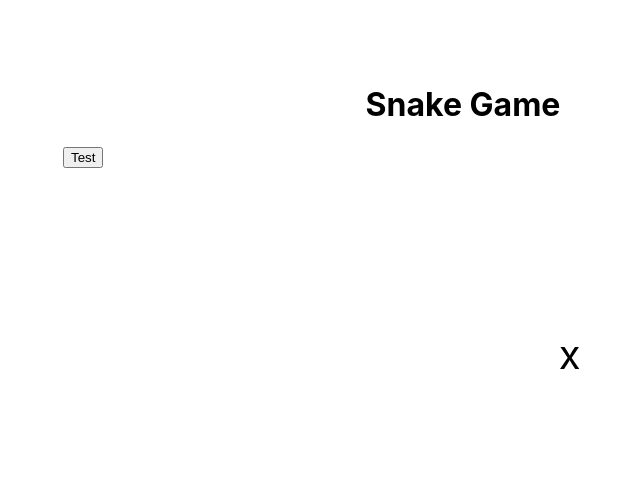
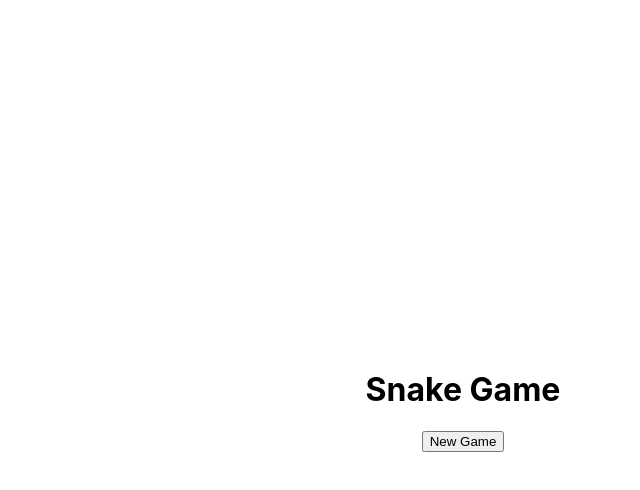
Before and after one commit to tri-vu-12/Snake-Game, a Next.js app: page /game in a window 1280 px wide. Shown: the top 490 px of the page, without its empty margins (177-817 px from the left). Built offline with nearby package versions, Linux system fonts and the light colour scheme.

Commit message:
Gets working snake game

```diff
--- a/game/board.tsx
+++ b/game/board.tsx
@@ -5,126 +5,142 @@
 
 import { FunctionComponent, useEffect, useRef, useState } from "react";
 import styles from '../styles/Board.module.css';
+import { Cell, CellComponent } from "./cell";
 import CellItem from "./cellItem";
-import StudentCode from "./studentCode";
+import Collision from "./collistion";
+import Coordinate from "./coordinate";
+import Direction from "./direction";
+import { BoardHelper, Snake } from "./studentCode";
 
-const GridSize = 15;
+const boardHelper = new BoardHelper();
+const GridSize = boardHelper.getGridSize();
 
-const gridIterator = (callback: (x: number, y: number) => void) => {
-    for(let y = 0; y < GridSize; y++) {
-        for(let x = 0; x < GridSize; x++) {
-            callback(x, y);
+const gridIterator = (callback: (coordinate: Coordinate) => void) => {
+    for (let y = GridSize - 1; y >= 0; y--) {
+        for (let x = 0; x < GridSize; x++) {
+            callback(new Coordinate(x, y));
         }
     }
 }
 
 class BoardManager {
-    private studentCode = new StudentCode();
+    private snake = new Snake();
     private cells = new Map<string, Cell>();
-    public items: CellItem[] = [
-        { x: 0, y: 3, character: 'x', type: 'test' }
-    ];
+    private direction = Direction.RIGHT;
+    private apple: CellItem;
+
     constructor() {
-        gridIterator((x, y) => this.cells.set(`${x}:${y}`, new Cell(x, y)));
+        gridIterator(coordinate => this.cells.set(coordinate.getCoordinateKey(), new Cell(coordinate)));
+        this.updateCells(false);
+        this.apple = this.createApple(); //Just getting around initialization error
     }
 
-    getCell(x: number, y: number) {
-        if(!this.studentCode.isValidCell(GridSize, x, y)) {
-            throw new Error('Index outside grid');
+    createApple() {
+        const freeCells = Array.from(this.cells.values()).filter(cell => !cell.hasItem()).map(cell => cell.coodinate.clone());
+        this.apple = boardHelper.createApple(freeCells);
+        this.getCell(this.apple.coordinate).setItem(this.apple);
+        return this.apple;
+    }
+
+    getCell(coordinate: Coordinate) {
+        const cell = this.cells.get(coordinate.getCoordinateKey());
+        if (!cell) {
+            console.error('FATAL ERROR: Index outside grid');
         }
-
-        const cell = this.cells.get(`${x}:${y}`);
-        if(!cell) {
-            throw new Error('FATAL ERROR: Index outside grid');
-        }
-        return cell;
+        return cell ?? new Cell(coordinate);
     }
 
     update() {
         this.cells.forEach(cell => cell.clearItem());
-        this.studentCode.onUpdate('unimplemented', this.items);
-        this.items.forEach(item => {
-            const cell = this.getCell(item.x, item.y);
+        this.snake.update(this.direction);
+        const collision = this.snake.detectCollision(GridSize, this.apple.coordinate);
+        switch (collision) {
+            case Collision.APPLE:
+                this.snake.consumeApple();
+                this.updateCells(false);
+                this.createApple();
+                break;
+            case Collision.WALL:
+                return 'Your snake slithered into a wall!';
+            case Collision.SNAKE:
+                return 'Your snaked slithered into itself';
+        }
+        this.updateCells();
+        return null;
+    }
+
+    updateCells(includeApple = true) {
+        this.snake.getAllSnakeParts().concat(includeApple ? [this.apple] : []).forEach(item => {
+            const cell = this.getCell(item.coordinate);
             cell.setItem(item);
-            console.log(item, cell);
             cell.onChange();
         });
     }
-}
 
-class Cell {
-    constructor(public x: number, public y: number, private item?: CellItem) {}
-
-    clearItem() {
-        this.item = undefined;
-        this.onChange();
+    handleKeyBoardEvent(event: KeyboardEvent) {
+        this.direction = boardHelper.getDirection(event) ?? this.direction;
     }
-
-    setItem(item: CellItem) {
-        this.item = item;
-        this.onChange();
-    }
-
-    getItemCharacter() {
-        return this.item?.character ?? '';
-    }
-
-    onChange = () => {};
-}
-
-type CellProps = {
-    cell: Cell;
-}
-
-const CellComponent: FunctionComponent<CellProps> = (props) =>  {
-    const [character, setCharacter] = useState(props.cell.getItemCharacter());
-
-    props.cell.onChange = () => {
-        setCharacter(props.cell.getItemCharacter());
-    }
-
-    const onClick = () => {
-        console.log(props.cell);
-    };
-
-    return <div className={styles.square} onClick={onClick}>{character}</div>
 }
 
 const Board: FunctionComponent = () => {
-    const [gridSize, setGridSize] = useState(15);
+    const [gameStarted, setGameStarted] = useState(false);
+    const [gameOverText, setGameOverText] = useState('');
+    const [gridSize, setGridSize] = useState(GridSize);
     const boardRef = useRef<HTMLHeadingElement>(null);
-    const boardManager = new BoardManager();
-    boardManager.update();
+    const [boardManager, setBoardManager] = useState<BoardManager>(new BoardManager());
 
     useEffect(() => {
-        console.log(boardRef);
+        window.document.onkeydown = event => {
+            boardManager?.handleKeyBoardEvent(event);
+        }
+        setGridSize(GridSize);
+    }, [boardManager])
+
+    useEffect(() => {
         boardRef?.current?.style?.setProperty("--grid-size", gridSize.toString());
-    }, [gridSize]);
+    });
 
     useEffect(() => {
         const interval = setInterval(() => {
-            boardManager.update();
-        }, 1000);
+            if(!gameStarted) {
+                return;
+            }
+            const gameOverMessage = boardManager.update();
+            if(gameOverMessage) {
+                setGameOverText(gameOverMessage);
+                setGameStarted(false);
+                setBoardManager(new BoardManager());
+            }
+        }, boardHelper.getRefreshRateMs());
         return () => clearInterval(interval);
     })
 
     const createCells = () => {
         let cells = [] as JSX.Element[];
-        gridIterator((x, y) => {
-            const cell = boardManager.getCell(x, y);
-            cells.push(<CellComponent cell={cell} key={`${x}-${y}`}></CellComponent>)
+        gridIterator(coordinate => {
+            const cell = boardManager.getCell(coordinate);
+            cells.push(<CellComponent cell={cell} key={coordinate.getCoordinateKey()}></CellComponent>)
         });
-        console.log(cells);
         return cells;
     };
 
-    const testItem = () => {
-        boardManager.items[0].x++;
+    const startGame = () => {
+        setBoardManager(new BoardManager());
+        setGameStarted(true);
+        boardManager?.update();
+    }
+
+    if (!gameStarted) {
+        return (
+            <div className={styles.wrapper}>
+                {gameOverText ? (<h1>{gameOverText}</h1>) : <></>}
+                <button onClick={startGame}>New Game</button>
+            </div>
+        )
     }
 
     return (
-        <div className="App">
-            <button onClick={testItem}>Test</button>
+        <div className={styles.wrapper}>
             <div ref={boardRef} className={styles.board}>
                 {createCells()}
             </div>
--- /dev/null
+++ b/game/cell.tsx
@@ -0,0 +1,46 @@
+import { FunctionComponent, useState } from "react";
+import CellItem from "./cellItem";
+import styles from '../styles/Board.module.css';
+import Coordinate from "./coordinate";
+
+export class Cell {
+    constructor(public coodinate: Coordinate, private item?: CellItem) {}
+
+    hasItem() {
+        return !!this.item;
+    }
+
+    clearItem() {
+        this.item = undefined;
+        this.onChange();
+    }
+
+    setItem(item: CellItem) {
+        this.item = item;
+        this.onChange();
+    }
+
+    getItemBackgroundColor() {
+        return this.item?.backgroundColor ?? '';
+    }
+
+    onChange = () => {};
+}
+
+export type CellProps = {
+    cell: Cell;
+}
+
+export const CellComponent: FunctionComponent<CellProps> = (props) =>  {
+    const [bgColor, setBgColor] = useState(props.cell.getItemBackgroundColor());
+
+    props.cell.onChange = () => {
+        setBgColor(props.cell.getItemBackgroundColor());
+    }
+
+    const onClick = () => {
+        console.log(props.cell);
+    };
+
+    return <div className={styles.square} onClick={onClick} style={{backgroundColor: bgColor}}></div>
+}
--- /dev/null
+++ b/game/collistion.ts
@@ -0,0 +1,7 @@
+enum Collision {
+    WALL = 'wall',
+    SNAKE = 'snake',
+    APPLE = 'apple',
+}
+
+export default Collision;
--- /dev/null
+++ b/game/coordinate.ts
@@ -0,0 +1,7 @@
+export default class Coordinate {
+    constructor(public x: number, public y: number) { }
+
+    getCoordinateKey = () => `${this.x}-${this.y}`;
+
+    clone = () => new Coordinate(this.x, this.y);
+}
--- /dev/null
+++ b/game/direction.ts
@@ -0,0 +1,8 @@
+enum Direction {
+    UP = "up",
+    RIGHT = "right",
+    DOWN = "down",
+    LEFT = "left",
+}
+
+export default Direction;
--- a/game/studentCode.ts
+++ b/game/studentCode.ts
@@ -1,14 +1,93 @@
 import CellItem from "./cellItem";
-import IStudentCode from "./iStudentCode";
+import Collision from "./collistion";
+import Coordinate from "./coordinate";
+import Direction from "./direction";
+import { IBoardHelper, ISnake } from "./iStudentCode";
 
-export default class StudentCode implements IStudentCode {
-    isValidCell(gridSize: number, x: number, y: number): boolean {
-        // TODO: Implement
-        return true;
+export class BoardHelper implements IBoardHelper {
+    /**
+     * Get the grid size
+     * @returns the number of cells for the square grid's size
+     */
+    getGridSize(): number {
+        return 10;
     }
 
-    onUpdate(direction: string, cellItems: CellItem[]): void {
-        // TODO: Implement
-        cellItems[0].x++;
+    /**
+     * Gets the millisecond frame update period. Smaller numbers will increase the speed of the game
+     * @returns the millisecond refresh rate
+     */
+    getRefreshRateMs(): number {
+        return 500;
+    }
+
+    /**
+     * Create a new apple cell item, which will be displayed on the board
+     * @param freeCells the cells that are currently not occupied
+     * @returns the new cell item
+     */
+    createApple(freeCells: Coordinate[]): CellItem {
+        return new CellItem(new Coordinate(0, 0), 'red');
+    }
+
+    /**
+     * Processes a keyboard event and potentially returns a direction
+     * @param keyBoardEvent the event to process. See for more details: https://developer.mozilla.org/en-US/docs/Web/API/KeyboardEvent
+     * @returns the associated direction, or null if not an accepted key code
+     */
+    getDirection(keyBoardEvent: KeyboardEvent): Direction | null {
+        return null;
     }
 }
+
+export class Snake implements ISnake {
+    protected snakeHead = new CellItem(new Coordinate(5, 5), 'blue');
+    protected snakeBody: CellItem[] = [];
+
+    /**
+     * @returns the Snake Head Cell Item
+     */
+    getSnakeHead(): CellItem {
+        return this.snakeHead;
+    }
+
+    /**
+     * @returns the Snake Body Cell Items (not including the Snake Head)
+     */
+    getSnakeBodyParts(): CellItem[] {
+        return this.snakeBody;
+    }
+
+    /**
+     * @returns all the Snake Cell Items
+     */
+    getAllSnakeParts(): CellItem[] {
+        return [this.snakeHead].concat(this.getSnakeBodyParts());
+    }
+
+    /**
+     * Handles moving the snake in a certain direct
+     * @param direction the diection to move the snake in
+     */
+    update(direction: Direction): void {
+
+    }
+
+    /**
+     * Detects if the snake is colliding with any obstacles or other Cell Items
+     * @param gridSize the size of the grid
+     * @param appleLocation the location of the apple
+     * @returns the collision type or null if no collision
+     */
+    detectCollision(gridSize: number, appleLocation: Coordinate): Collision | null {
+        return null;
+    }
+
+    /**
+     * Handles the consumption of an apple, which should add a new body part
+     */
+    consumeApple(): void {
+
+    }
+
+}
--- a/styles/Board.module.css
+++ b/styles/Board.module.css
@@ -1,3 +1,7 @@
+.wrapper {
+    text-align: center;
+}
+
 .board {
     --grid-size: 15;
     /* Start with 4x4 */
```
Also changed, not shown: game/cellItem.ts (+9 -5 lines), game/iStudentCode.ts (+16 -3 lines), 2 other files (tests, documents, lock files or other folders).
